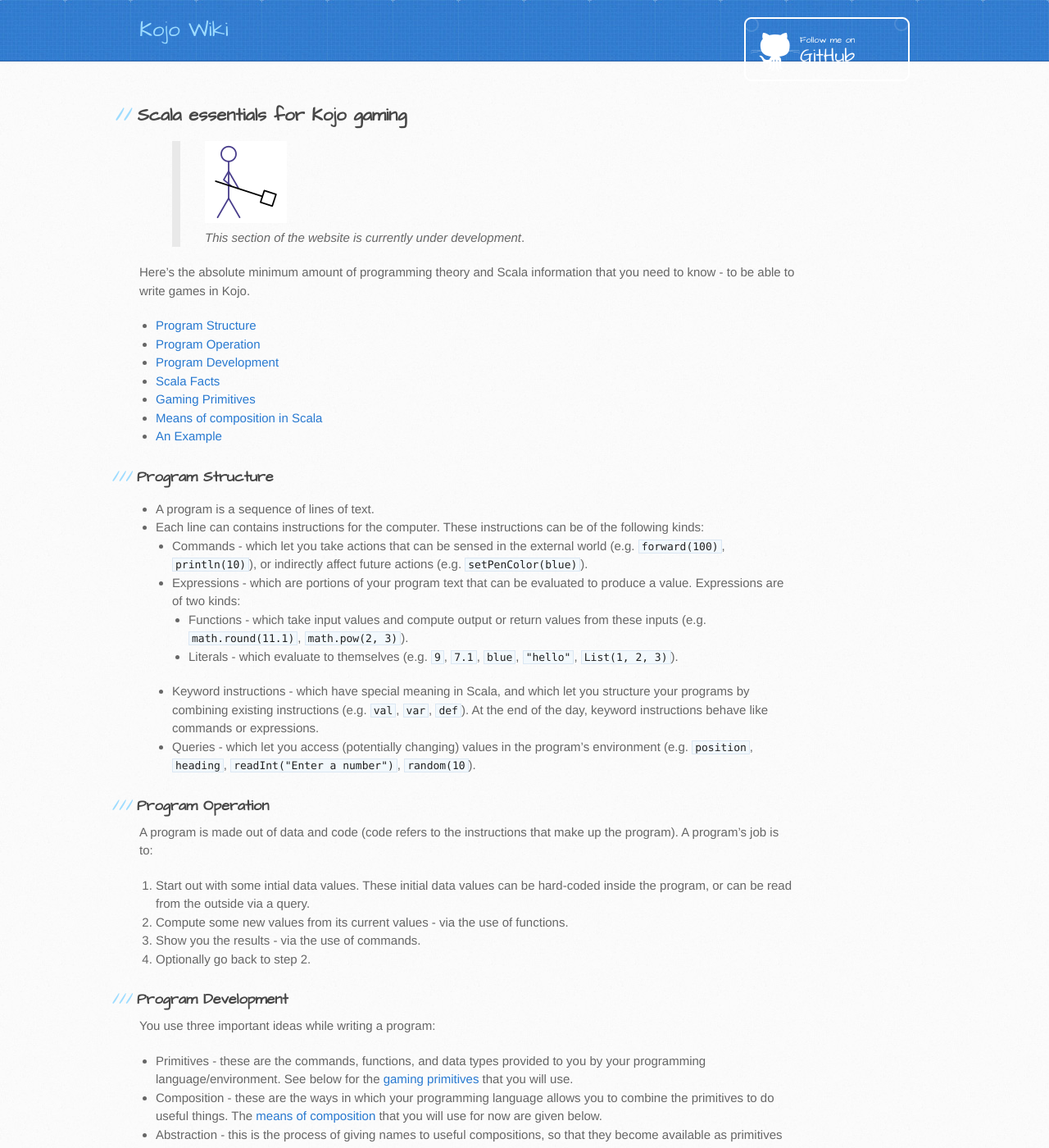
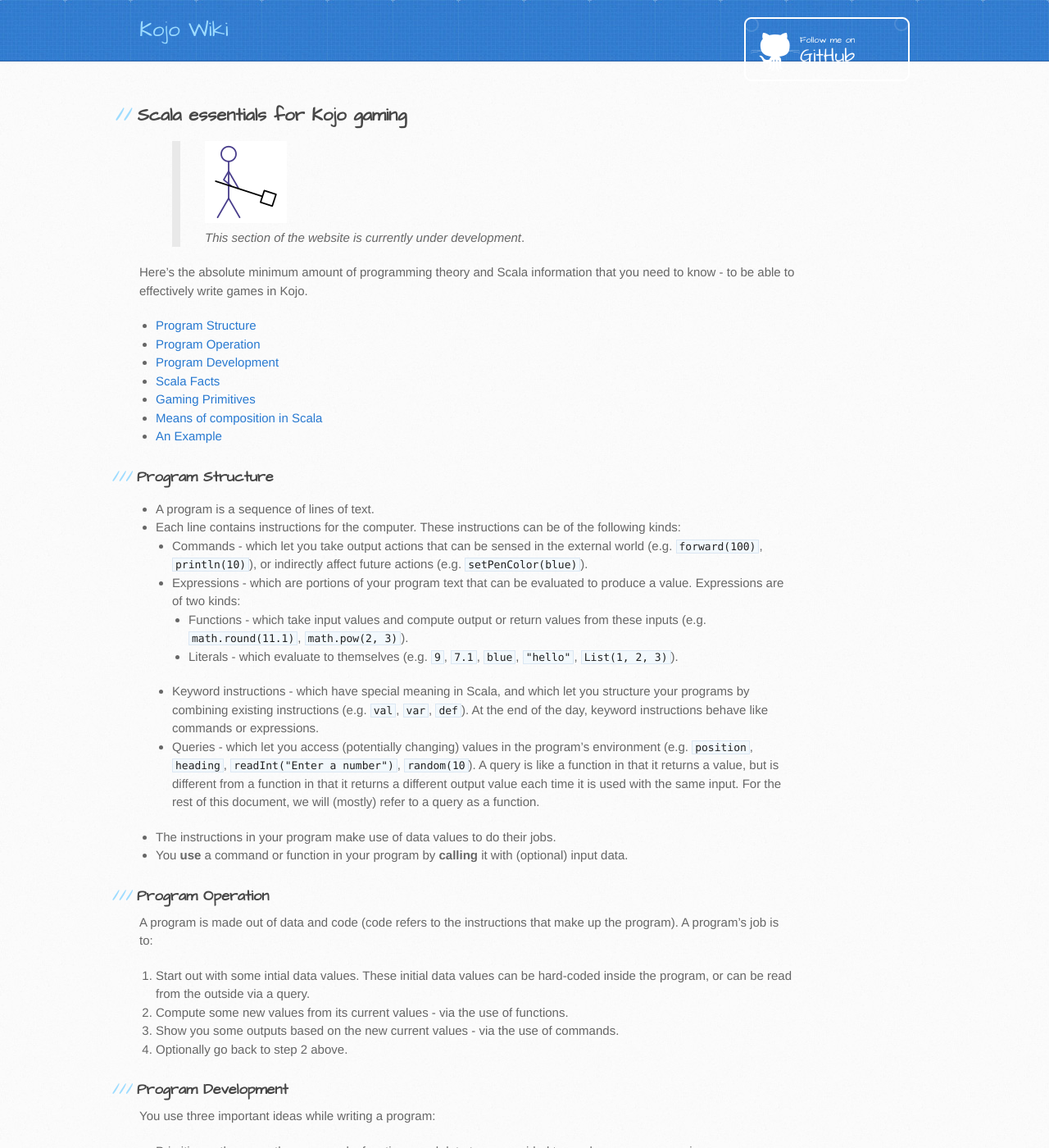
Before and after one commit to kojodoc/kojodoc.github.io, a Jekyll site: the page built from concepts/scala-essentials.md, in a window 1280 px wide and 1400 px high. Shown: the whole window at 82% size. Built offline with Jekyll 4.4.1, drawn with Linux system fonts in a browser that asks for light colours; our own code applies the rules of GitHub Pages for plain Markdown files; the repository's description, which GitHub fills in, is left out; some of the changed text lies outside the part shown.

Commit message:
Tweak Scala essentials.

```diff
--- a/concepts/scala-essentials.md
+++ b/concepts/scala-essentials.md
@@ -2,7 +2,7 @@
 
 > <img src="../man-at-work.png"/> <br/> *This section of the website is currently under development*.
 
-Here's the absolute minimum amount of programming theory and Scala information that you need to know - to be able to write games in Kojo.
+Here's the absolute minimum amount of programming theory and Scala information that you need to know - to be able to effectively write games in Kojo.
 * [Program Structure](#program-structure)
 * [Program Operation](#program-operation)
 * [Program Development](#program-development)
@@ -13,20 +13,22 @@ Here's the absolute minimum amount of programming theory and Scala information t
 
 ### Program Structure
 * A program is a sequence of lines of text.
-* Each line can contains instructions for the computer. These instructions can be of the following kinds:
-  * Commands - which let you take actions that can be sensed in the external world (e.g. `forward(100)`, `println(10)`), or indirectly affect future actions (e.g. `setPenColor(blue)`).
+* Each line contains instructions for the computer. These instructions can be of the following kinds:
+  * Commands - which let you take output actions that can be sensed in the external world (e.g. `forward(100)`, `println(10)`), or indirectly affect future actions (e.g. `setPenColor(blue)`).
   * Expressions - which are portions of your program text that can be evaluated to produce a value. Expressions are of two kinds:
     * Functions - which take input values and compute output or return values from these inputs (e.g. `math.round(11.1)`, `math.pow(2, 3)`).
     * Literals - which evaluate to themselves (e.g. `9`, `7.1`, `blue`, `"hello"`, `List(1, 2, 3)`).
   * Keyword instructions - which have special meaning in Scala, and which let you structure your programs by combining existing instructions (e.g. `val`, `var`, `def`). At the end of the day, keyword instructions behave like commands or expressions.
-  * Queries - which let you access (potentially changing) values in the program's environment (e.g. `position`, `heading`, `readInt("Enter a number")`, `random(10`).
+  * Queries - which let you access (potentially changing) values in the program's environment (e.g. `position`, `heading`, `readInt("Enter a number")`, `random(10`). A query is like a function in that it returns a value, but is different from a function in that it returns a different output value each time it is used with the same input. For the rest of this document, we will (mostly) refer to a query as a function.
+* The instructions in your program make use of data values to do their jobs.
+* You **use** a command or function in your program by **calling** it with (optional) input data.
 
 ### Program Operation
 A program is made out of data and code (code refers to the instructions that make up the program). A program's job is to:
 1. Start out with some intial data values. These initial data values can be hard-coded inside the program, or can be read from the outside via a query.
 2. Compute some new values from its current values - via the use of functions.
-3. Show you the results - via the use of commands.
-4. Optionally go back to step 2.
+3. Show you some outputs based on the new current values - via the use of commands.
+4. Optionally go back to step 2 above.
 
 ### Program Development
 You use three important ideas while writing a program:
@@ -38,7 +40,7 @@ You use three important ideas while writing a program:
 * Every data value is an object. An object combines data with functions/commands. The functions/commands attached to an object are called its methods.
   * Every object has a type.
   * A type determines a set of possible values and the operations that can be done with these values.
-  * Some primitive types are - Int, Double, String, Color, Sequence, Map, Set, etc.
+  * Some primitive types are - Int, Double, Boolean, String, Color, Sequence, Map, Set, etc.
 * Given a value `pic` that has a method `draw()`, you can call the draw method like this: `pic.draw()`.
 * The `val` keyword instruction allows you to associate a name with a value; e.g. `val x = 10`. This is a form of abstraction.
 * The `var` keyword instruction allows you to bind a name to a value; e.g. `var x = 10`. This name can be bound to a different value later on in your program. This is a form of abstraction.
@@ -46,6 +48,7 @@ You use three important ideas while writing a program:
 * The `class` keyword instruction lets you create a new class. A class is a description for a new type of object. The class can contain `vals`, `vars`, and `defs`. This is a powerful means of abstraction.
   * Once you create a class, let's say X, you can create an object of type X (also called a new instace of X) like this: `new X()`.
 * The `if-else` keyword lets you check the result of a condition and choose between two alternative code paths based on the result of the condition. This is a means of composition.
+  * A condition is an expression that evaluates to a Boolean (true or false).
 
 The [example below](#an-example) will make these ideas concrete.
 
@@ -53,6 +56,7 @@ The [example below](#an-example) will make these ideas concrete.
 * `drawStage(color)` - draws a stage on the canvas with the given color. The stage border can be used for collision detection with game objects to keep them within the canvas.
 * `canvasBounds` - returns the bounds of the canvas within an object that has `x`, `y`, `width`, and `height` data values.
 * `Picture { turtle drawing }` - creates a picture out of a turtle shape.
+  * The turtle shape can be made by using the [turtle primitives](../reference/turtle.html).
 * `Picture.image(fileName)` - creates a picture from an image file.
 * `pic.draw()` - draws the given picture on the canvas. Just creating a picture does not draw it. The creation via a function and the drawing via a command are separate operations.
 * `pic.translate(x, y)` - moves the picture named `pic` on the canvas by the given amount.
@@ -67,8 +71,8 @@ The [example below](#an-example) will show you how to use these primitives.
 
 ### Means of composition in Scala
 For now, you will use the following ideas (which are essentially about composing commands):
-* Sequencing - instructions run one line after the other, top to bottom
-* Looping - code that you give to the `animate` command gets called approximately fifty times per second
+* Sequencing - you put instructions one after the other in your program, and these instructions run in sequence, one line after the other, top to bottom.
+* Looping - is for the situation where you want a sequence of instructions to run multiple times. For this you can use things like [`repeat`](../reference/turtle.html#repeat) and [`repeatFor`](../reference/turtle.html#repeatfor) from earlier. For animations in gaming, you can use the `animate { code }` command. With `animate`, the code that you give it gets called approximately fifty times per second till you stop the animation.
 * Selection - you can use `if-else` to choose between two alternative code paths.
 
 ### An Example
```
